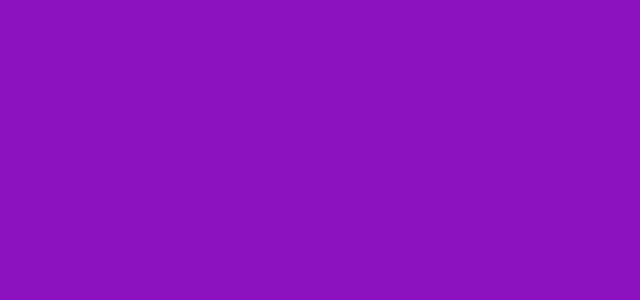
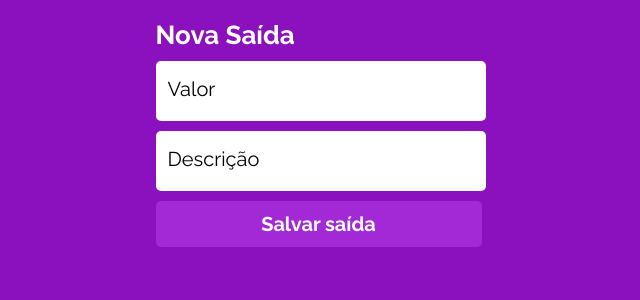
Before and after one commit to guedesclaudio/my-wallet, a JavaScript app: page /exit in a window 1280 px wide. Before the commit this address had no page. Shown: the top 300 px of the page, without its empty margins (321-961 px from the left). Built offline with nearby package versions, Linux system fonts and the light colour scheme; a web font is replaced by a local one.

Commit message:
STYLE: entry and exit styles

```diff
--- a/public/index.html
+++ b/public/index.html
@@ -3,7 +3,7 @@
   <head>
     <meta charset="utf-8" />
     <meta name="viewport" content="width=device-width, initial-scale=1" />
-    <title>React App</title>
+    <title>My Wallet</title>
     <link rel="preconnect" href="https://fonts.googleapis.com">
     <link rel="preconnect" href="https://fonts.gstatic.com" crossorigin>
     <link href="https://fonts.googleapis.com/css2?family=Raleway:wght@400;700&family=Saira+Stencil+One&display=swap" rel="stylesheet">
--- a/src/components/App/App.js
+++ b/src/components/App/App.js
@@ -3,6 +3,8 @@ import {BrowserRouter, Routes, Route} from "react-router-dom"
 import SignIn from "../SignIn/SignIn.js"
 import SignUp from "../SignUp/SignUp.js"
 import Home from "../Home/Home.js"
+import Entry from "../Entry/Entry.js"
+import Exit from "../Exit/Exit.js"
 
 
 export default function App() {
@@ -13,6 +15,8 @@ export default function App() {
                 <Route path = "/" element = {<SignIn/>}/>
                 <Route path = "/signup" element = {<SignUp/>}/>
                 <Route path = "/home" element = {<Home/>}/>
+                <Route path = "/entry" element = {<Entry/>}/>
+                <Route path = "/exit" element = {<Exit/>}/>
             </Routes>
         </BrowserRouter>
     )
--- /dev/null
+++ b/src/components/Entry/Entry.js
@@ -0,0 +1,26 @@
+import styled from "styled-components";
+import {Input,Button} from "../CommomStyles/Sign.js"
+
+export default function Entry() {
+
+    return (
+        <Container>
+            <Text>Nova Entrada</Text>
+            <Input placeholder = "Valor"/>
+            <Input placeholder = "Descrição"/>
+            <Button>Salvar entrada</Button>
+        </Container>
+    )
+}
+
+const Container = styled.div`
+    width: 327px;
+    margin: 20px auto;
+`
+const Text = styled.div`
+    font-family: "Raleway";
+    font-size: 26px;
+    font-weight: 700;
+    line-height: 31px;
+    color: #FFFFFF;
+`
--- /dev/null
+++ b/src/components/Exit/Exit.js
@@ -0,0 +1,26 @@
+import styled from "styled-components";
+import {Input,Button} from "../CommomStyles/Sign.js"
+
+export default function Exit() {
+
+    return (
+        <Container>
+            <Text>Nova Saída</Text>
+            <Input placeholder = "Valor"/>
+            <Input placeholder = "Descrição"/>
+            <Button>Salvar saída</Button>
+        </Container>
+    )
+}
+
+const Container = styled.div`
+    width: 327px;
+    margin: 20px auto;
+`
+const Text = styled.div`
+    font-family: "Raleway";
+    font-size: 26px;
+    font-weight: 700;
+    line-height: 31px;
+    color: #FFFFFF;
+`
--- a/src/components/Home/Home.js
+++ b/src/components/Home/Home.js
@@ -1,6 +1,6 @@
 import styled from "styled-components";
 import out from "../../img/out.png"
-
+import { Link } from "react-router-dom";
 
 export default function Home() {
 
@@ -14,14 +14,18 @@ export default function Home() {
                 <Text>Não há registros de entrada ou saída</Text>
             </Screen>
             <Boxes>
+                <Link to = {"/entry"}>
                     <Box>
                         <BoxIcon src = ""/>
                         <BoxText>Nova entrada</BoxText>
                     </Box>
+                </Link>
+                <Link to = {"/exit"}>
                     <Box>
                         <BoxIcon src = ""/>
                         <BoxText>Nova saída</BoxText>
                     </Box>
+                </Link>
             </Boxes>
         </Container>
     )
```
Lines whose indentation alone changed are shown as unchanged.
